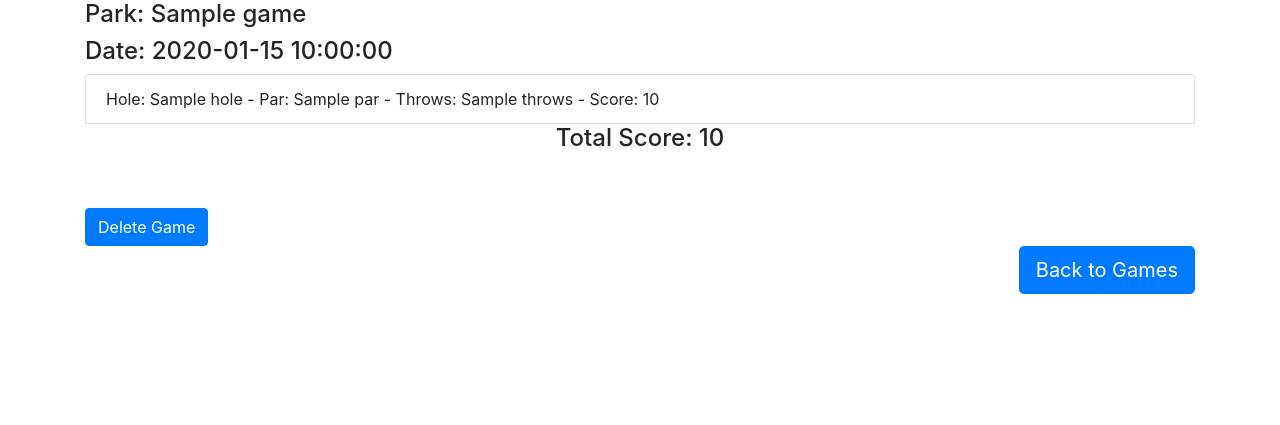
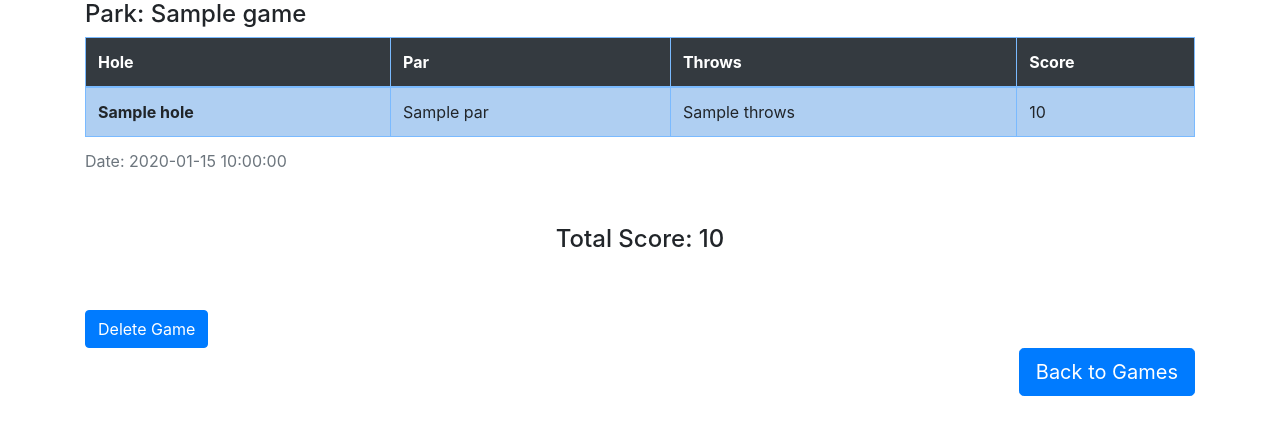
Before and after one commit to jspearus/DiscgolfScoreCard, a Flask app: template website/templates/gameview.html in a window 1280 px wide. Shown: the part 56-481 px from the top of the page. Run offline with Flask 2, Linux system fonts and the light colour scheme; tables that the repository leaves empty hold one stand-in row (values such as "Sample post"); the template is opened without the code that fills it: values that come from a table or form of the project are taken from there, most other values are stand-ins (such as "Sample title", 1, 10 or a date in 2020); some libraries are stand-ins or nearby versions.

Commit message:
created table to display saved games

```diff
--- a/website/templates/gameview.html
+++ b/website/templates/gameview.html
@@ -2,18 +2,32 @@
 {% block title %}Saved Games{% endblock %}<!-- Labels the browser window -->
 {% block content %}
 <h4 align="left" >Park: {{ game }}</h4>
-<h4 align="left" >Date: {{ date }}</h4>
 <form method="POST">
   <!-- Creates a table of the selected game score card -->
-  {% for savedGameHoles in savedGame.holes %}
-    {% if savedGameHoles.user_id == User.id %}
-      <li class="list-group-item">
-        <h7 align="left">Hole: {{ savedGameHoles.hole }} -
-          Par: {{  savedGameHoles.par }} - Throws: {{ savedGameHoles.throws }}
-          - Score: {{savedGameHoles.throws - savedGameHoles.par}}</h7>
-        </li>
-    {% endif %}
-  {% endfor %}
+  <table class="table caption-top table-striped table-bordered table-primary">
+    <caption>Date: {{ date }}</caption>
+    <thead class="table table-dark">
+      <tr>
+        <th scope="col">Hole</th>
+        <th scope="col">Par</th>
+        <th scope="col">Throws</th>
+        <th scope="col">Score</th>
+      </tr>
+    </thead>
+    <tbody>
+      {% for savedGameHoles in savedGame.holes %}
+        {% if savedGameHoles.user_id == User.id %}
+            <tr>
+              <th scope="row">{{ savedGameHoles.hole }}</th>
+              <td>{{  savedGameHoles.par }}</td>
+              <td>{{ savedGameHoles.throws }}</td>
+              <td>{{savedGameHoles.throws - savedGameHoles.par}}</td>
+            </tr>
+        {% endif %}
+      {% endfor %}
+    </tbody>
+  </table>
+  <br/>
   <h4 align="center" >Total Score: {{ Total }}</h4>
   <!-- End of Creates a table of the selected game score card -->
   <br /><br/>
```
